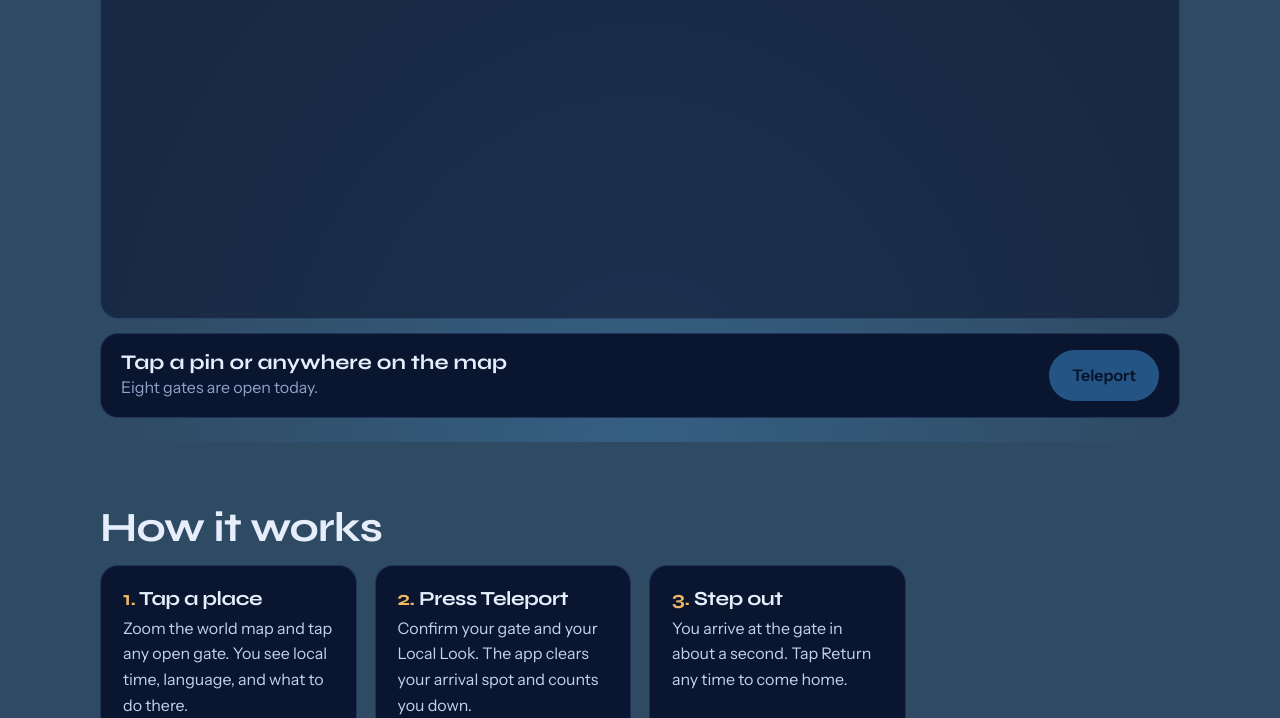
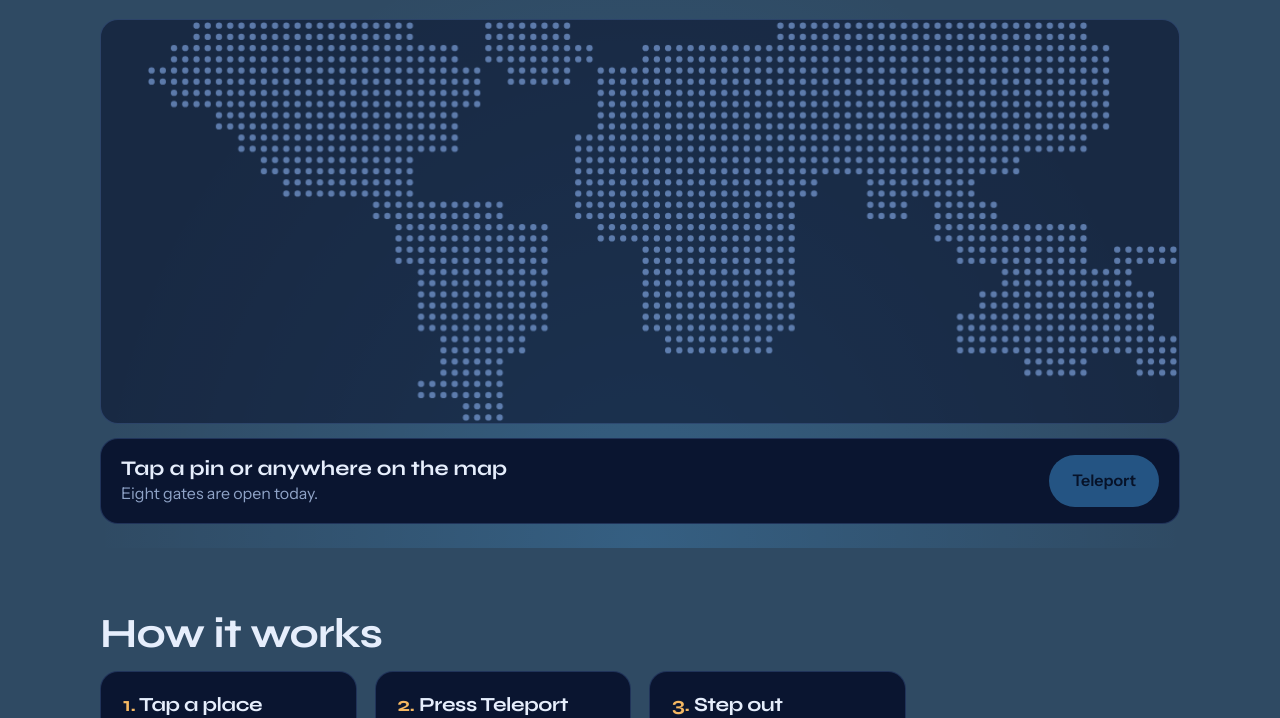
Before and after one commit to adamm-cryptoo/TapTravel, a plain HTML site: page index.html in a window 1280 px wide. Shown: the part 294-1012 px from the top of the page. Drawn offline with Linux system fonts and the light colour scheme; files that its build step writes are made by us from their sources; files whose address does not match are found by name.

Commit message:
Fix script source paths in index.html

```diff
--- a/index.html
+++ b/index.html
@@ -19,4 +19,4 @@
 <section data-bf><div class="wrap"><div class="bfbox"><h2>Black Friday: 40% off annual plans</h2><p>Premium, Family, and Explorer are discounted for your first year. Use code TAPFRIDAY.</p><div class="count" aria-label="Time left"></div><a class="btn city" href="plans.html#black-friday">See Black Friday offers</a></div></div></section>
 </main>
 <div class="warp" id="warp" aria-live="polite"><i></i><p id="wtxt"></p></div>
-<script src="js/data.js"></script><script src="js/main.js"></script></body></html>
+<script src="data.js"></script><script src="main.js"></script></body></html>
```
